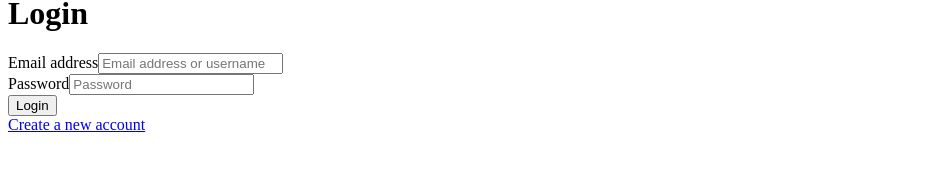
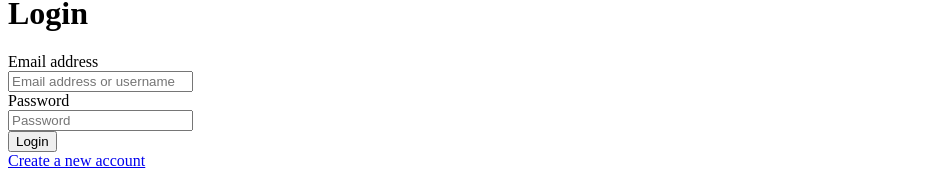
Before and after one commit to timweiland/xcurator_frontend, a Next.js app: page /login in a window 1280 px wide. Shown: the part 275-456 px from the top of the page, without its empty margins (0-948 px from the left). Built offline with nearby package versions, Linux system fonts and the light colour scheme; no server answers.

Commit message:
Use flex-col in TextInput

```diff
--- a/components/Form/TextInput.tsx
+++ b/components/Form/TextInput.tsx
@@ -13,7 +13,7 @@ const TextInput = ({ type, name, id, placeholder, errors, ...rest }) => {
     "focus:border-red-600": hasError,
   };
   return (
-    <>
+    <div class="flex flex-col">
       <input
         type={type}
         name={name}
@@ -23,7 +23,7 @@ const TextInput = ({ type, name, id, placeholder, errors, ...rest }) => {
         {...rest}
       />
       {errors[id] && <span className="text-red-500">{errors[id].message}</span>}
-    </>
+    </div>
   );
 };
 
```
